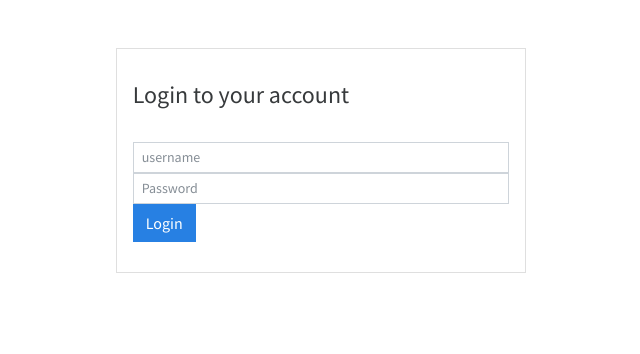
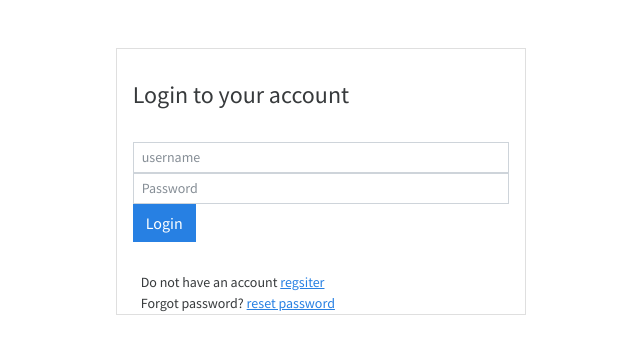
Before and after one commit to Isaac3N/django_project, a Django app: page /authentication/login in a window 1280 px wide. Shown: the top 354 px of the page, without its empty margins (319-959 px from the left). Run offline with Django 4.2, Linux system fonts and the light colour scheme; some libraries are stand-ins or nearby versions.

Commit message:
reset password link

```diff
--- a/expenseswebsite/authentication/urls.py
+++ b/expenseswebsite/authentication/urls.py
@@ -10,6 +10,10 @@ urlpatterns = [
          name="validate-username"),
     path("validate-email", csrf_exempt(EmailValidationView.as_view()),
          name="validate-email"),
-    path("activate/<uidb64>/<token>", VerificationView.as_view(), name="activate")
+    path("activate/<uidb64>/<token>", VerificationView.as_view(), name="activate"),
+    path("set-new-password/<uidb64>/<token>",
+         CompletePasswordReset.as_view(), name="reset-user-password"),
+    path("request-reset-link", RequestPasswordResetEmail.as_view(),
+         name="request-password")
 
 ]
--- a/expenseswebsite/authentication/views.py
+++ b/expenseswebsite/authentication/views.py
@@ -15,6 +15,8 @@ from django.utils.http import urlsafe_base64_decode, urlsafe_base64_encode
 from django.contrib.sites.shortcuts import get_current_site
 from .utils import token_generator
 from django.contrib import auth
+
+from django.contrib.auth.tokens import PasswordResetTokenGenerator
 
 
 # Create your views here.
@@ -159,3 +161,59 @@ class LogoutView(View):
         auth.logout(request)
         messages.success(request, 'You have been logged out')
         return redirect('login')
+
+
+class RequestPasswordResetEmail(View):
+    def get(self, request):
+        return render(request, "authentication/reset-password.html")
+
+    def post(self, request):
+        email = request.POST['email']
+
+        context = {
+            "values": request.POST
+        }
+
+        if not validate_email(email):
+            messages.error(request, "Please supply a valid email")
+            return render(request, "authentication/reset-password.html", context)
+
+        current_site = get_current_site(request)
+
+        user = User.objects.filter(email=email)
+
+        if user.exists():
+            email_contents = {
+                'user': user[0],
+                'domain': current_site.domain,
+                'uid': urlsafe_base64_encode(force_bytes(user[0].pk)),
+                'token': PasswordResetTokenGenerator().make_token(user[0]),
+            }
+
+            link = reverse('reset-user-password', kwargs={
+                'uidb64': email_contents['uid'], 'token': email_contents['token']})
+
+            email_subject = 'Password Reset Instructions'
+
+            reset_url = 'http://'+current_site.domain+link
+
+            email = EmailMessage(
+                email_subject,
+                'Hi there, Please the link below to activate your password \n'+reset_url,
+                'noreply@semycolon.com',
+                [email],
+            )
+            email.send(fail_silently=False)
+
+        messages.success(
+            request, "We have sent you an email to reset your password")
+
+        return render(request, "authentication/reset-password.html")
+
+
+class CompletePasswordReset(View):
+    def get(self, request, uidb64, token):
+        return render(request, "authentication/set-new-password.html")
+
+    def post(self, request, uidb64, token):
+        return render(request, "authentication/set-new-password.html")
--- a/expenseswebsite/templates/authentication/login.html
+++ b/expenseswebsite/templates/authentication/login.html
@@ -42,6 +42,11 @@
 
       </div>
 
+      <div class='container'>
+        <span >Do not have an account </span><a href="{% url "register" %}">regsiter</a>  <br>
+        <span >Forgot password? </span><a href="{% url "request-password" %}">reset password</a>
+      </div>
+
       </div>
     </div>
   </div>
```
Also changed, not shown: expenseswebsite/templates/authentication/reset-password.html (+54 -5 lines).
